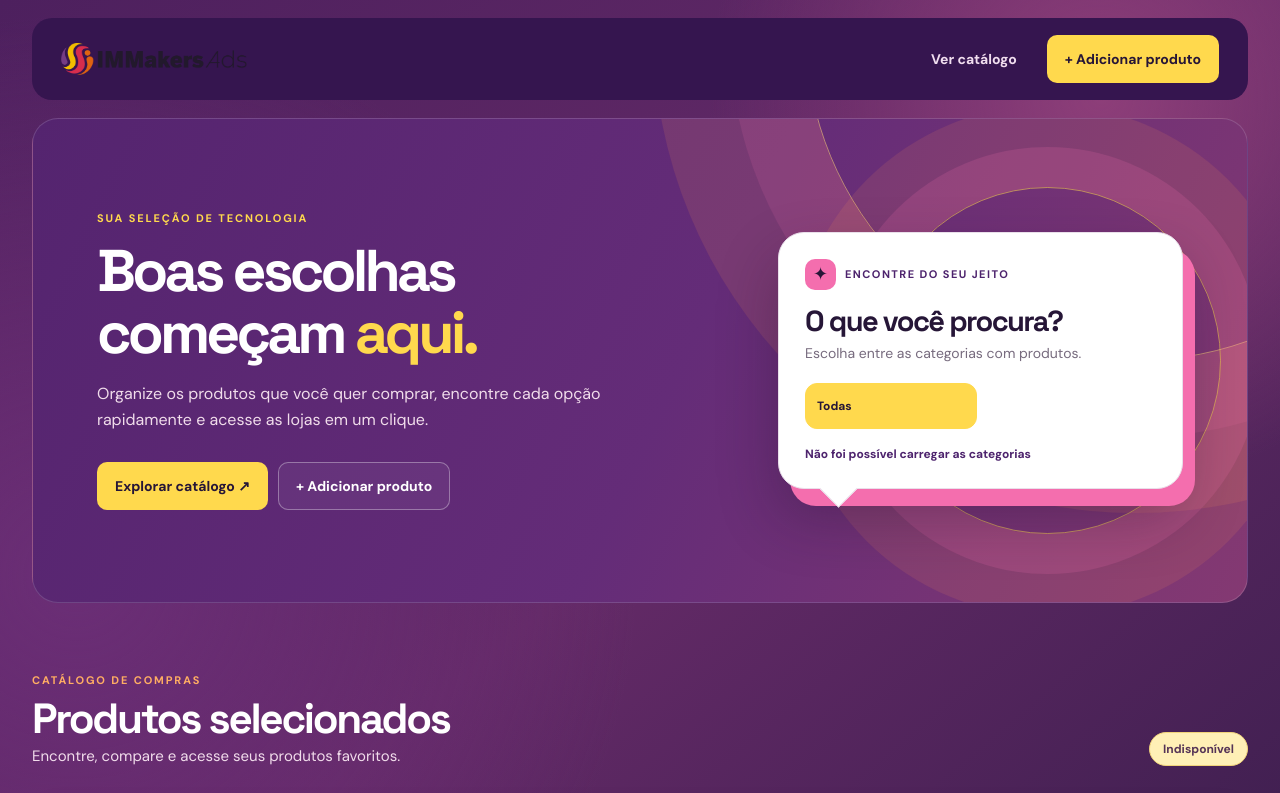
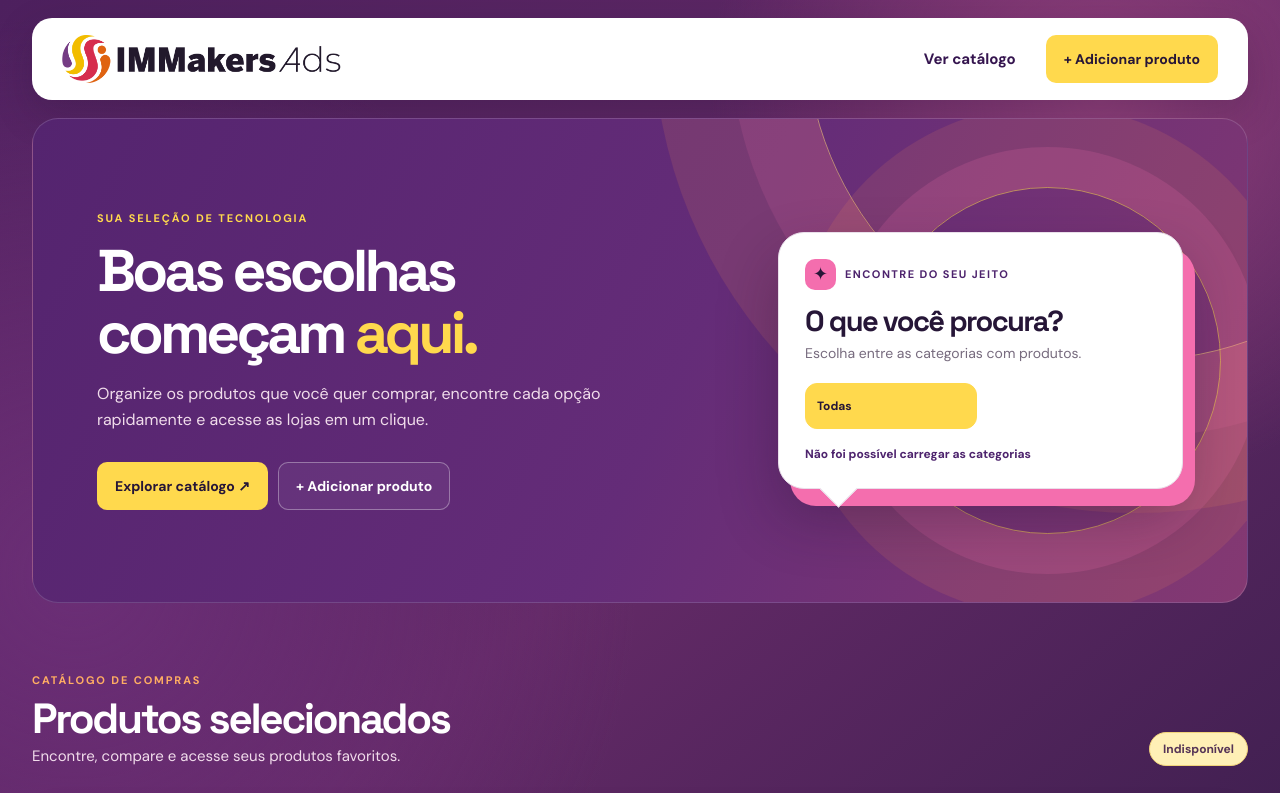
Before and after one commit to guiviana128/Compras_imm, a website: page index.html in a window 1280 px wide. Shown: the top 793 px of the page. Drawn offline with Linux system fonts and the light colour scheme; no server answers.

Commit message:
Ajusta header branco para contraste do logo e adiciona favicon quadrado

```diff
--- a/index.html
+++ b/index.html
@@ -5,8 +5,8 @@
     <meta charset="UTF-8">
     <meta name="viewport" content="width=device-width, initial-scale=1.0">
     <title>IMMakers Ads | Catálogo Tech</title>
-    <link rel="icon" type="image/png" href="logo-horizontal.png">
-    <link rel="apple-touch-icon" href="logo-horizontal.png">
+    <link rel="icon" type="image/png" href="favicon.png">
+    <link rel="apple-touch-icon" href="favicon.png">
     <link rel="stylesheet" href="style.css">
 </head>
 
--- a/style.css
+++ b/style.css
@@ -43,13 +43,15 @@ header {
     margin: 18px 0 18px;
     padding: 0 29px;
     border-radius: 20px;
-    background: var(--forest-dark);
+    background: #ffffff;
+    box-shadow: 0 14px 38px rgba(35, 16, 47, 0.22);
+    border: 1px solid rgba(255, 255, 255, 0.9);
 }
 .brand { display: flex; align-items: center; flex: none; }
-.brand img { display: block; width: 186px; height: auto; max-height: 42px; object-fit: contain; }
+.brand img { display: block; width: auto; height: 48px; max-height: 52px; max-width: 280px; object-fit: contain; }
 .header-right { display: flex; align-items: center; gap: 30px; }
-.header-link { color: #f1deef; font-size: 14px; font-weight: 700; }
-.header-link:hover { color: var(--lime); }
+.header-link { color: var(--forest-dark); font-size: 15px; font-weight: 700; transition: color .18s; }
+.header-link:hover { color: var(--pink); }
 
 .btn {
     display: inline-flex;
@@ -324,7 +326,7 @@ button:active, .btn:active { transform: scale(.98); }
 @media (max-width: 560px) {
     .container { width: calc(100% - 28px); }
     header { height: 66px; margin: 12px 0 14px; padding: 0 14px; border-radius: 12px; }
-    .brand img { width: 143px; }
+    .brand img { height: 38px; max-height: 40px; width: auto; max-width: 175px; }
     header .btn { min-height: 44px; padding: 8px 11px; font-size: 12px; }
     .hero { margin-bottom: 45px; padding: 37px 25px 44px; border-radius: 18px; }
     .choice-bubble { padding: 20px; border-radius: 21px; }
```
Also changed, not shown: favicon.png (added).
